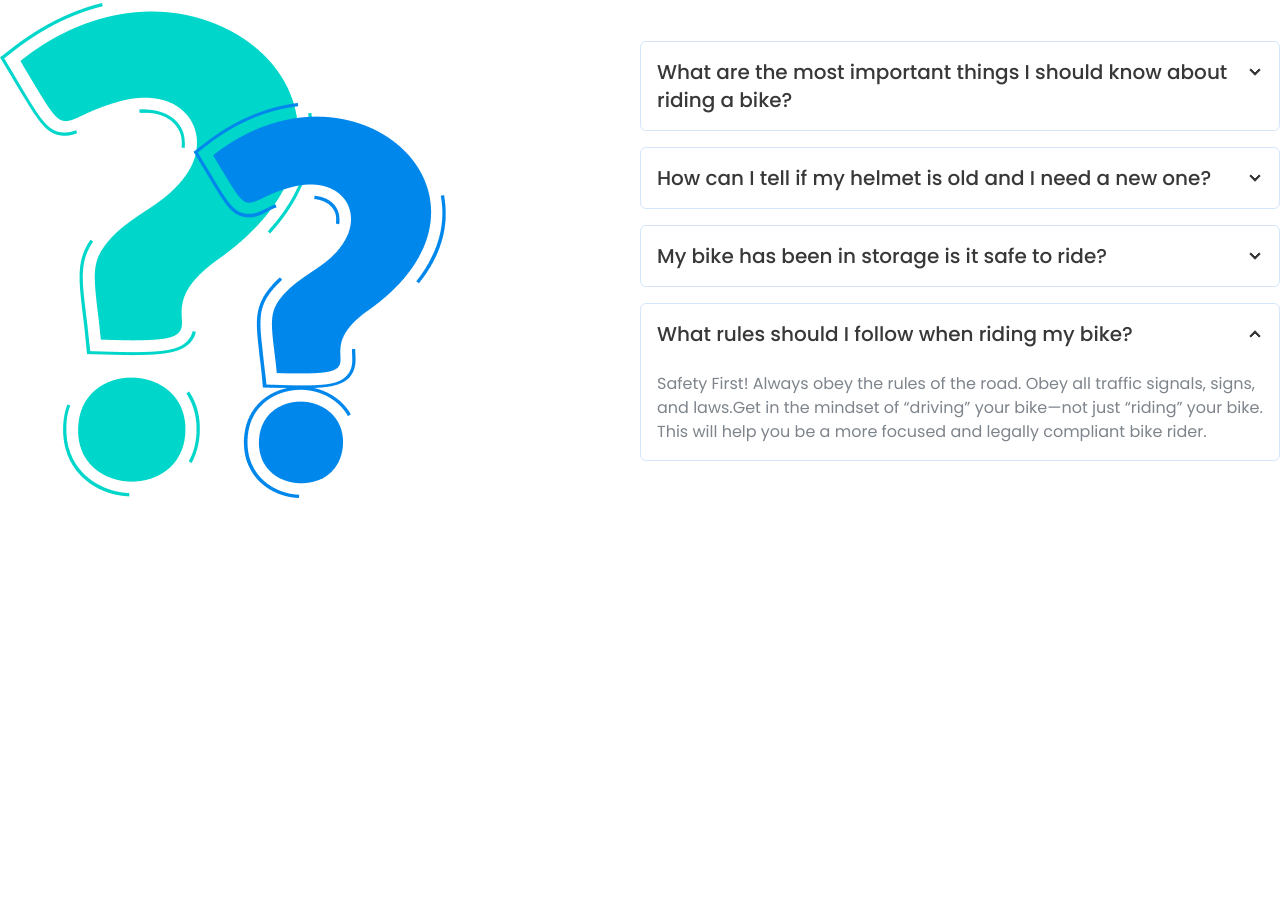
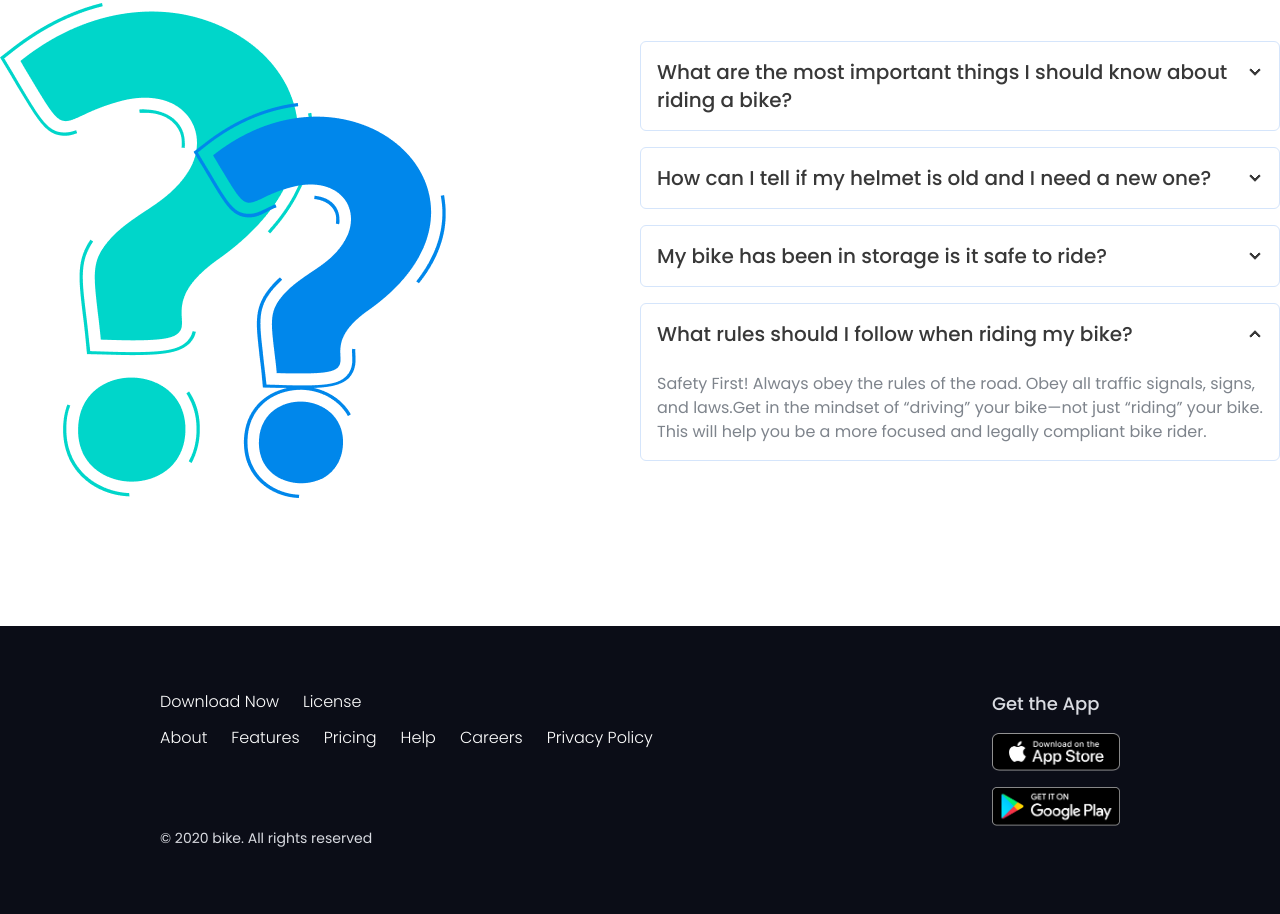
Before and after one commit to saifuddin-sami/biker-zone-website, a plain HTML site: page index.html in a window 1280 px wide. Shown: the part 2302-3216 px from the top of the page. Before the commit the page ends 2800 px from the top, so only its background shows below. Drawn offline with nearby package versions, Linux system fonts and the light colour scheme.

Commit message:
added full website

```diff
--- a/index.html
+++ b/index.html
@@ -246,6 +246,34 @@
             </div>
         </section>
     </main>
+    <footer class="bg-[#0B0D17] px-5 sm:px-20 py-12 lg:px-40 lg:py-16 mt-32">
+          <div class="flex flex-col sm:flex-row justify-between gap-14 mb-16 md:mb-0">
+            <div class="text-white font-light text-[16px] cursor-pointer">
+                <div class="flex gap-6 mb-3">
+                    <p>Download Now</p>
+                    <p>License</p>
+                </div>
+                <ul class="flex flex-wrap gap-x-6 gap-y-4">
+                    <li>About</li>
+                    <li>Features</li>
+                    <li>Pricing</li>
+                    <li>Help</li>
+                    <li>Careers</li>
+                    <li>Privacy Policy</li>
+                </ul>
+              </div>
+              <div class="space-y-4">
+                <h5 class="text-[18px] text-[#D9DBE1] font-medium"> Get the App </h5>
+                <div class="w-32">
+                    <img src="images/others/ios.png" alt="">
+                </div>
+                <div class="w-32">
+                    <img src="images/others/android.png" alt="">
+                </div>
+              </div>
+          </div>
+          <small class="text-[#D9DBE1] text-[14px] text-center lg:text-left"> &copy; 2020 bike. All rights reserved </small>
+    </footer>
 </body>
 
 </html>
```
